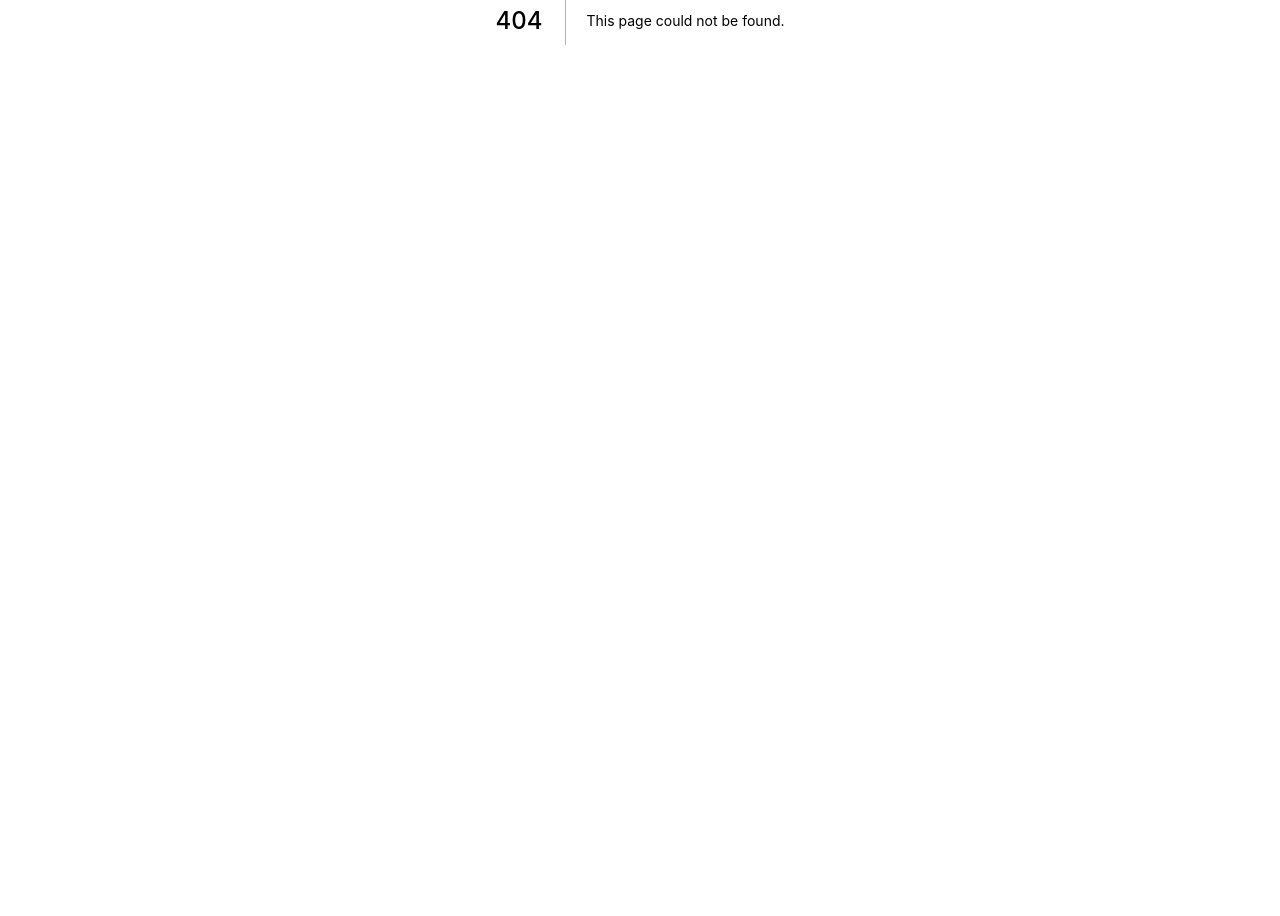
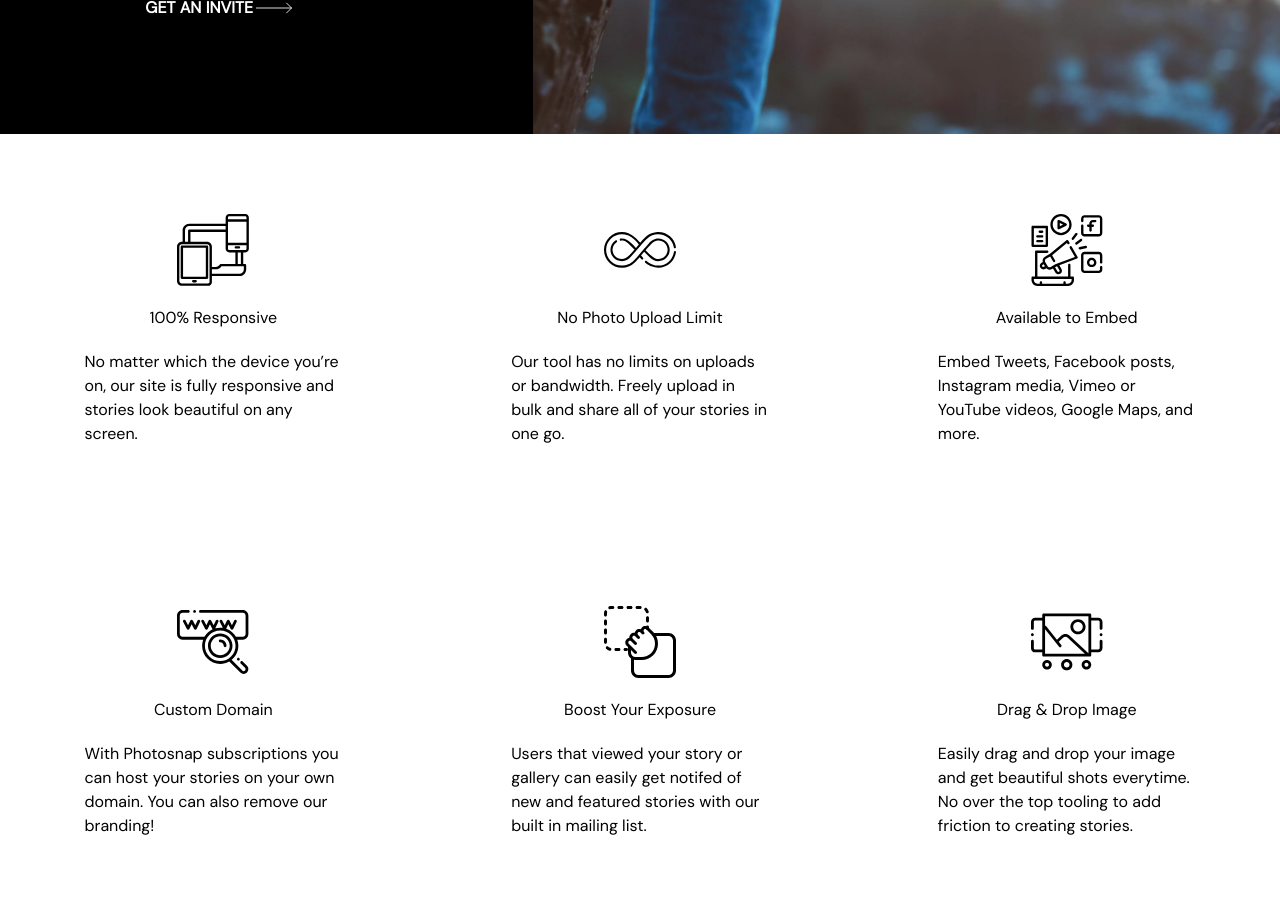
Before and after one commit to homfarnam/photosnap, a Next.js app: page /features in a window 1280 px wide. Before the commit this address had no page. Shown: the part 380-1296 px from the top of the page. Before the commit the page ends 800 px from the top, so only its background shows below. Built offline with nearby package versions, Linux system fonts and the light colour scheme.

Commit message:
feat: Create features page

```diff
--- /dev/null
+++ b/pages/features.tsx
@@ -0,0 +1,88 @@
+import Image from "next/image"
+import * as React from "react"
+import Button from "../components/Button/Button"
+import FeaturesCard from "../components/FeaturesCard/FeaturesCard"
+import Layout from "../components/Layout"
+import PhotoStoryCard from "../components/PhotoStoryCard/PhotoStoryCard"
+
+interface FeaturesProps {}
+
+const Features: React.FC<FeaturesProps> = () => {
+  return (
+    <Layout title="Photosnap | Features">
+      <PhotoStoryCard
+        image="/photog-view.png"
+        title="Features"
+        desc="We make sure all of our features are designed to be loved by every aspiring and even professional photograpers who wanted to share their stories."
+        reverse={false}
+        bg="black"
+      />
+      <div className="w-full flex flex-col md:flex-row flex-wrap justify-center items-center py-20 space-y-7 md:space-y-0">
+        <FeaturesCard
+          title="100% Responsive"
+          desc="No matter which the device you’re on, our site is fully responsive and stories look
+              beautiful on any screen."
+          image="/responsive.svg"
+        />
+        <FeaturesCard
+          title="No Photo Upload Limit"
+          desc="Our tool has no limits on uploads or bandwidth. Freely upload in bulk and share all of
+          your stories in one go."
+          image="/forever.svg"
+        />
+        <FeaturesCard
+          title="Available to Embed"
+          desc="Embed Tweets, Facebook posts, Instagram media, Vimeo or YouTube videos, Google Maps,
+          and more."
+          image="/embed.svg"
+        />
+      </div>
+      <div className="w-full flex flex-col md:flex-row flex-wrap justify-center items-center py-20 space-y-7 md:space-y-0">
+        <FeaturesCard
+          title="Custom Domain"
+          desc="With Photosnap subscriptions you can host your stories on your own domain. You can also remove our branding!"
+          image="/web.svg"
+        />
+        <FeaturesCard
+          title="Boost Your Exposure"
+          desc="Users that viewed your story or gallery can easily get notifed of new and featured stories with our built in mailing list."
+          image="/boost.svg"
+        />
+        <FeaturesCard
+          title="Drag & Drop Image"
+          desc="Easily drag and drop your image and get beautiful shots everytime. No over the top tooling to add friction to creating stories."
+          image="/drag-drop.svg"
+        />
+      </div>
+      <div className="w-full flex flex-col md:flex-row h-full relative text-white">
+        <div className="w-full h-full items-center flex order-1 md:order-none">
+          <div className="w-full h-full relative">
+            <div className="aspect-w-4 aspect-h-3 md:aspect-w-12 md:aspect-h-4  lg:aspect-w-16 lg:aspect-h-3 relative">
+              <Image
+                src="/desert.jpg"
+                layout="fill"
+                objectFit="cover"
+                className="z-0"
+                quality={100}
+              />
+            </div>
+          </div>
+        </div>
+
+        <div className="text-white w-full h-full z-30 flex flex-col md:flex-row justify-between items-center absolute py-3 px-10 space-y-1">
+          <div className="md:w-1/2 w-full flex items-center justify-center h-full">
+            <h4 className="text-5xl w-10/12 md:w-8/12 mx-auto  font-extrabold">
+              We’re in beta. Get your invite today!
+            </h4>
+          </div>
+
+          <div className="w-full md:w-1/2 flex items-center justify-center">
+            <Button text="get an invite" arrow="white" />
+          </div>
+        </div>
+      </div>
+    </Layout>
+  )
+}
+
+export default Features
```
